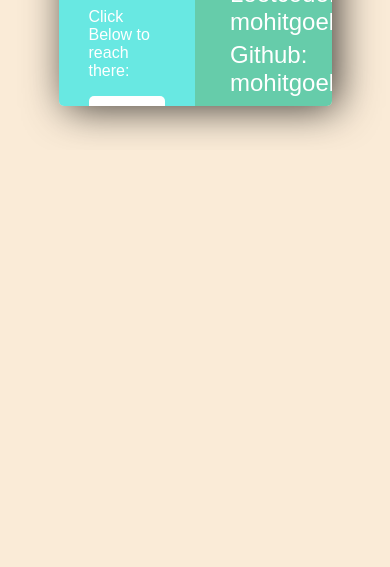
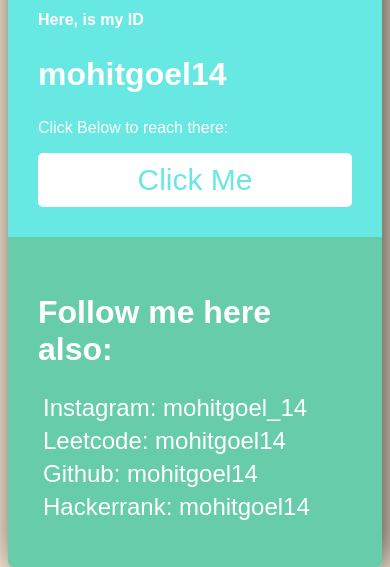
Before and after one commit to mohitgoel14/Follow-Me-Page, a plain HTML site: page index.html in a window 390 px wide. Shown: the part 694-1261 px from the top of the page. Before the commit the page ends 844 px from the top, so only its background shows below. Drawn offline with Linux system fonts and the light colour scheme; a web font is replaced by a local one.

Commit message:
Update style.css

```diff
--- a/style.css
+++ b/style.css
@@ -3,8 +3,8 @@
   color: white;
   font-family: "Mooli", sans-serif;
   font-size: 16px;
-  height: 100vh;
-  width: 100vw;
+  height: 100%;
+  width: 100%;
 }
 *,
 *:before,
@@ -28,7 +28,37 @@
 #top-section {
   height: 45%;
   padding: 30px;
+  margin: 0px;
   background-color: #7fffd451;
+}
+
+#bottom-section {
+  height: 55%;
+  margin: 0px;
+  /* display: flex; */
+}
+#bottom-left {
+  display: inline-block;
+  vertical-align: top;
+  margin: 0px;
+  width: 50%;
+  height: 100%;
+  padding: 30px;
+  background-color: #68e8e2;
+}
+#bottom-right {
+  width: 50%;
+  margin: 0px;
+  height: 100%;
+  padding: 30px;
+  display: inline-block;
+  vertical-align: top;
+  background-color: #66ccaa;
+}
+
+#bottom-left h2,
+#bottom-right h2 {
+  font-size: 2rem;
 }
 #top-section h2 {
   color: #66ccaa;
@@ -45,27 +75,8 @@
 #top-section p {
   color: darkgray;
   padding: 10px;
+  margin: 0%;
   font-size: 1.5rem;
-}
-#bottom-section {
-  height: 55%;
-  display: flex;
-}
-#bottom-right {
-  width: 50%;
-  height: 100%;
-  padding: 30px;
-  background-color: #66ccaa;
-}
-#bottom-left {
-  width: 50%;
-  height: 100%;
-  padding: 30px;
-  background-color: #68e8e2;
-}
-#bottom-left h2,
-#bottom-right h2 {
-  font-size: 2rem;
 }
 ul {
   padding: 0%;
@@ -104,3 +115,12 @@
   text-decoration: dotted;
   font-size: 1.75rem;
 }
+@media (max-width: 650px) {
+  #bottom-left,
+  #bottom-right,
+  #card {
+    width: 100%;
+    height: auto;
+    display: block;
+  }
+}
```
